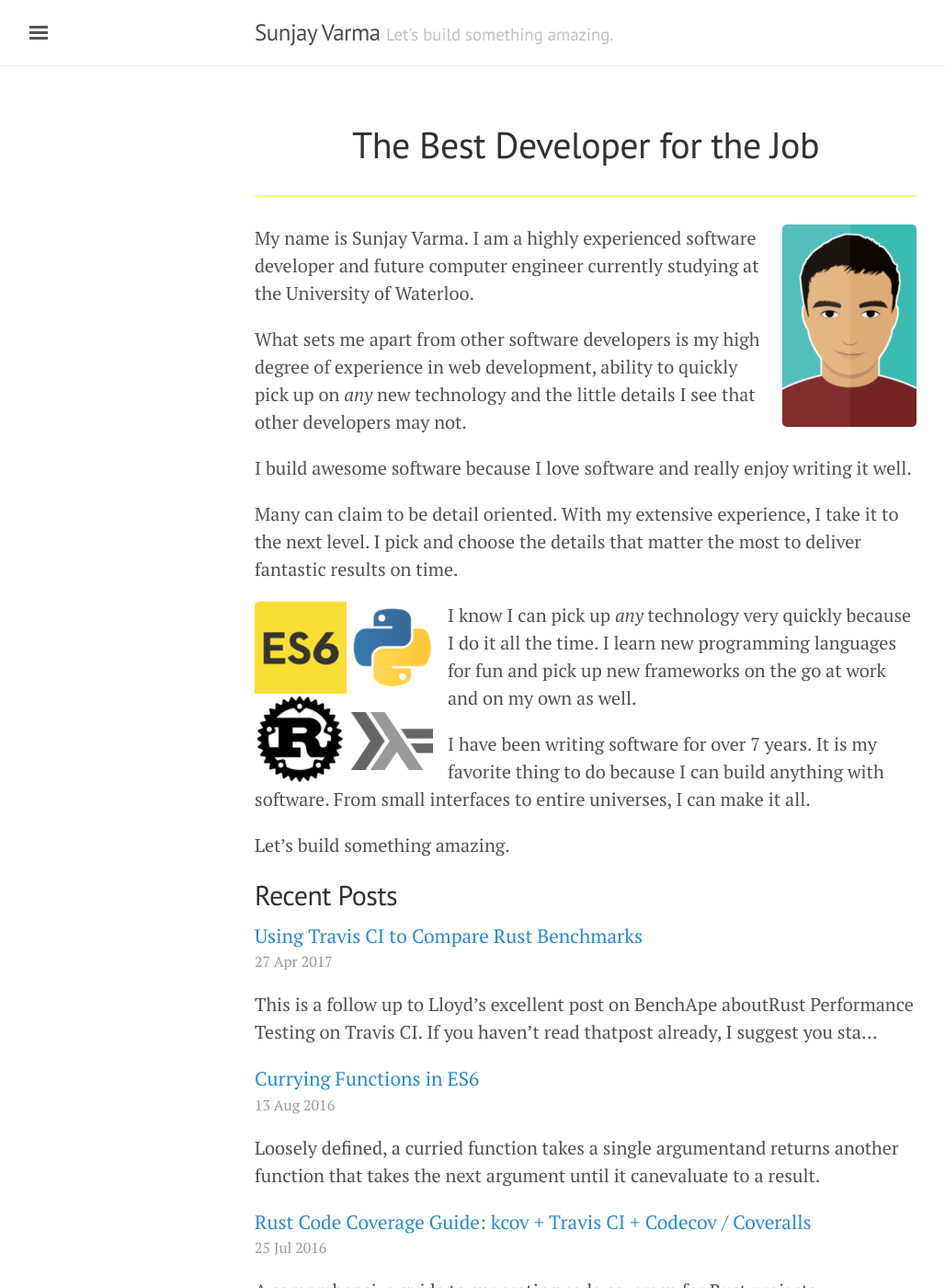
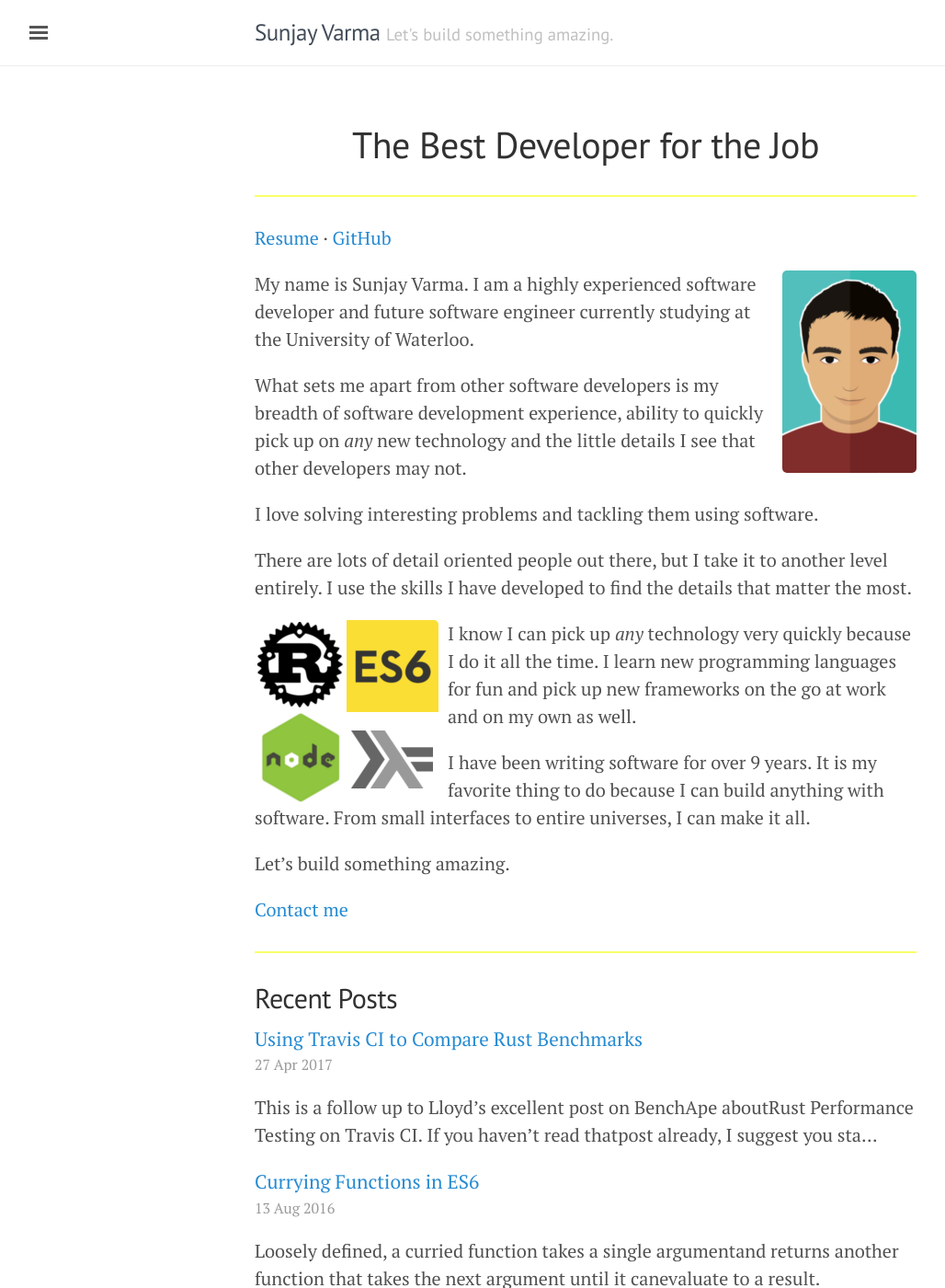
Before and after one commit to sunjay/sunjay.github.io, a Jekyll site: the page built from index.html, in a window 1280 px wide and 1400 px high. Shown: the whole window at 92% size, without its empty margins (3-1031 px from the left). Built offline with Jekyll 4.4.1, drawn with Linux system fonts in a browser that asks for light colours.

Commit message:
Updated home page

```diff
--- a/_pages/home.md
+++ b/_pages/home.md
@@ -1,15 +1,29 @@
-![Sunjay Varma](/assets/images/me.png){: .right}
-My name is Sunjay Varma. I am a highly experienced software developer and future computer engineer currently studying at the University of Waterloo.
+[Resume](/resume) &middot; [GitHub](https://github.com/sunjay/)
 
-What sets me apart from other software developers is my high degree of experience in web development, ability to quickly pick up on *any* new technology and the little details I see that other developers may not.
+![Sunjay Varma](/assets/images/me.png){: .right} My name is Sunjay Varma. I am a
+highly experienced software developer and future software engineer currently
+studying at the University of Waterloo.
 
-I build awesome software because I love software and really enjoy writing it well.
+What sets me apart from other software developers is my breadth of software
+development experience, ability to quickly pick up on *any* new technology and
+the little details I see that other developers may not.
 
-Many can claim to be detail oriented. With my extensive experience, I take it to the next level. I pick and choose the details that matter the most to deliver fantastic results on time.
+I love solving interesting problems and tackling them using software.
+
+There are lots of detail oriented people out there, but I take it to another
+level entirely. I use the skills I have developed to find the details that
+matter the most.
 
 ![Many languages](/assets/images/languages.png){: .left}
-I know I can pick up *any* technology very quickly because I do it all the time. I learn new programming languages for fun and pick up new frameworks on the go at work and on my own as well.
 
-I have been writing software for over 7 years. It is my favorite thing to do because I can build anything with software. From small interfaces to entire universes, I can make it all.
+I know I can pick up *any* technology very quickly because I do it all the time.
+I learn new programming languages for fun and pick up new frameworks on the go
+at work and on my own as well.
+
+I have been writing software for over 9 years. It is my favorite thing to do
+because I can build anything with software. From small interfaces to entire
+universes, I can make it all.
 
 Let's build something amazing.
+
+[Contact me](/contact)
--- a/index.html
+++ b/index.html
@@ -8,6 +8,7 @@ title: The Best Developer for the Job
 {% endcapture %}
 {{ home-content | markdownify }}
 
+<hr />
 <h2>Recent Posts</h2>
 {% assign recent-posts = site.posts | slice: 0, 5 %}
 <div class="condensed">
```
Also changed, not shown: assets/images/languages.png.
